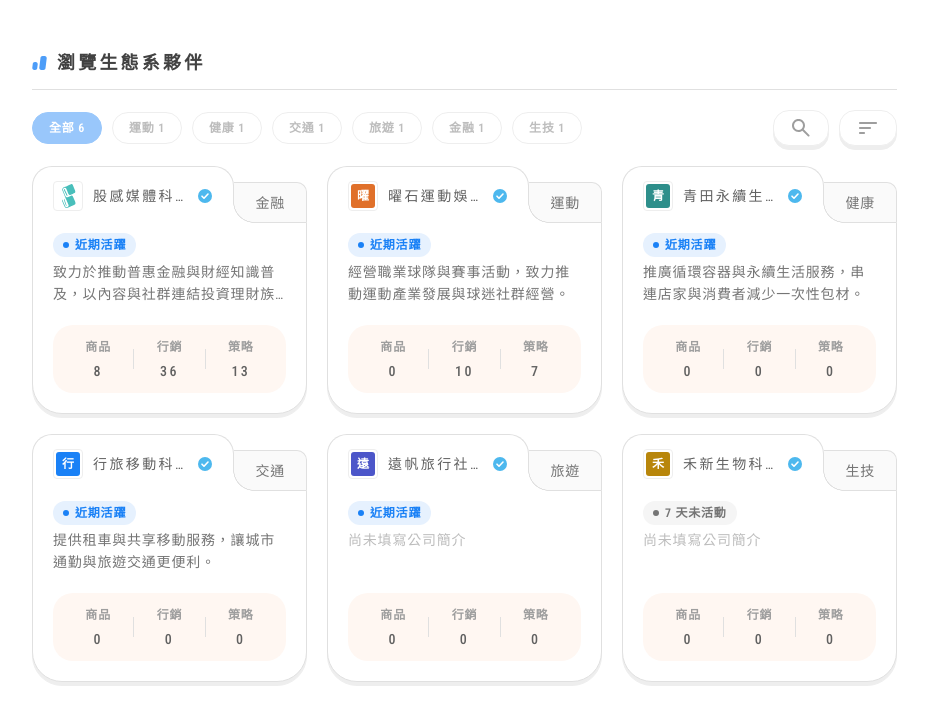
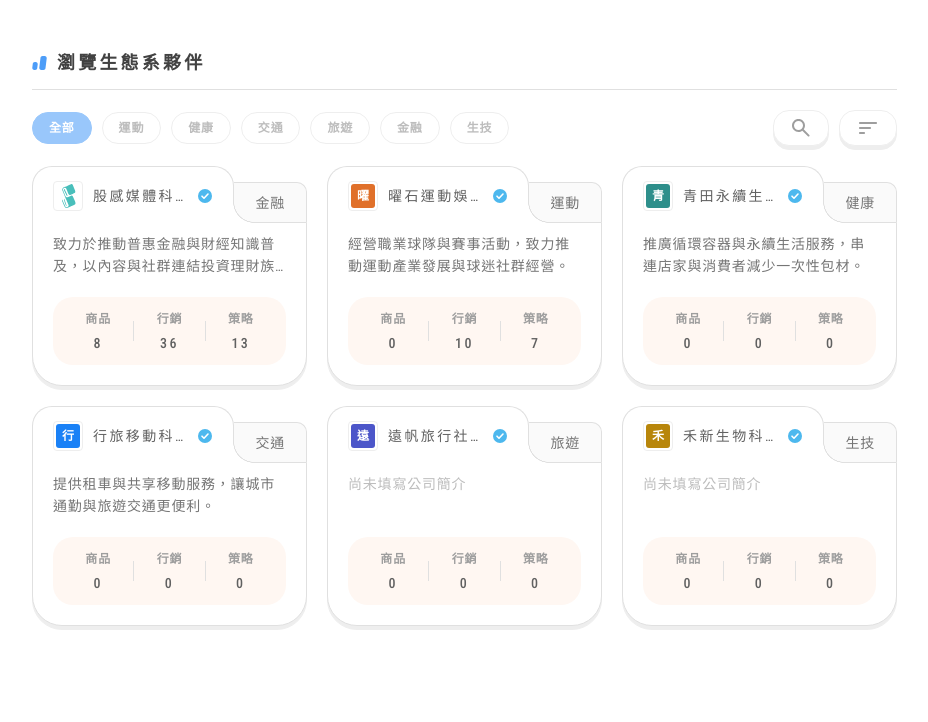
Before and after one commit to doubleoyuan/sense-prototype, a plain HTML site: page prototype/partners.html in a window 1280 px wide. Shown: the part 1063-1785 px from the top of the page, without its empty margins (328-1256 px from the left). After the commit the page ends 1729 px from the top, so only its background shows below. Drawn offline with Linux system fonts and the light colour scheme.

Commit message:
找商務合作：產業篩選拿掉數量、夥伴卡片拿掉活躍標籤
Co-Authored-By: Claude Opus 5.5 <noreply@anthropic.com>

```diff
--- a/prototype/partners.html
+++ b/prototype/partners.html
@@ -240,7 +240,7 @@
 <script src="shared/components.js?v=20261028d"></script>
 <script>
 /* ═════════ 示意資料（僅供原型展示，公司皆為虛構） ═════════ */
-// counts：各 SENSE 的上架數；active：近期活躍，false 時顯示 idle 文字
+// counts：各 SENSE 的上架數；active：近期活躍（排序用；卡片上的活躍標籤 2026-11-17 使用者要求移除）
 const ORGS = {
   sf: { name:'股感媒體科技股份有限公司', mark:'stockfeel', ind:'金融', active:true, order:6,
         intro:'致力於推動普惠金融與財經知識普及，以內容與社群連結投資理財族群。', counts:{ product:8, marketing:36, strategy:13 } },
@@ -327,9 +327,6 @@ function recCard(r, list){
 }
 
 function partnerCard([key, o]){
-  const status = o.active
-    ? '<span class="status-tag blue"><span class="dot"></span>近期活躍</span>'
-    : `<span class="status-tag"><span class="dot"></span>${esc(o.idle)}</span>`;
   const m = [['商品', o.counts.product], ['行銷', o.counts.marketing], ['策略', o.counts.strategy]];
   return `
     <article class="tab-card bp-card" data-org="${key}" tabindex="0" aria-label="${esc(o.name)}，${esc(o.ind)}">
@@ -339,7 +336,6 @@ function partnerCard([key, o]){
       </div>
       <div class="tab-card-body">
         <div class="tab-card-intro">
-          <div>${status}</div>
           <p class="tab-card-desc${o.intro ? '' : ' is-empty'}">${o.intro ? esc(o.intro) : '尚未填寫公司簡介'}</p>
         </div>
         <span class="r-card-metrics">${m.map(([l, v]) => `<span class="metric"><small>${l}</small><b>${v}</b></span>`).join('<span class="divider"></span>')}</span>
@@ -464,9 +460,8 @@ function playStats(){
 }
 
 function renderChips(){
-  const all = Object.values(ORGS);
-  const items = [{ key:'all', label:`全部 ${all.length}` }]
-    .concat(INDUSTRIES.map(i => ({ key:i, label:`${i} ${all.filter(o => o.ind === i).length}` })));
+  // 篩選標籤不顯示數量（2026-11-17 使用者要求）
+  const items = [{ key:'all', label:'全部' }].concat(INDUSTRIES.map(i => ({ key:i, label:i })));
   document.getElementById('chips').innerHTML = SenseUI.chips(items, state.ind);
 }
 
```
